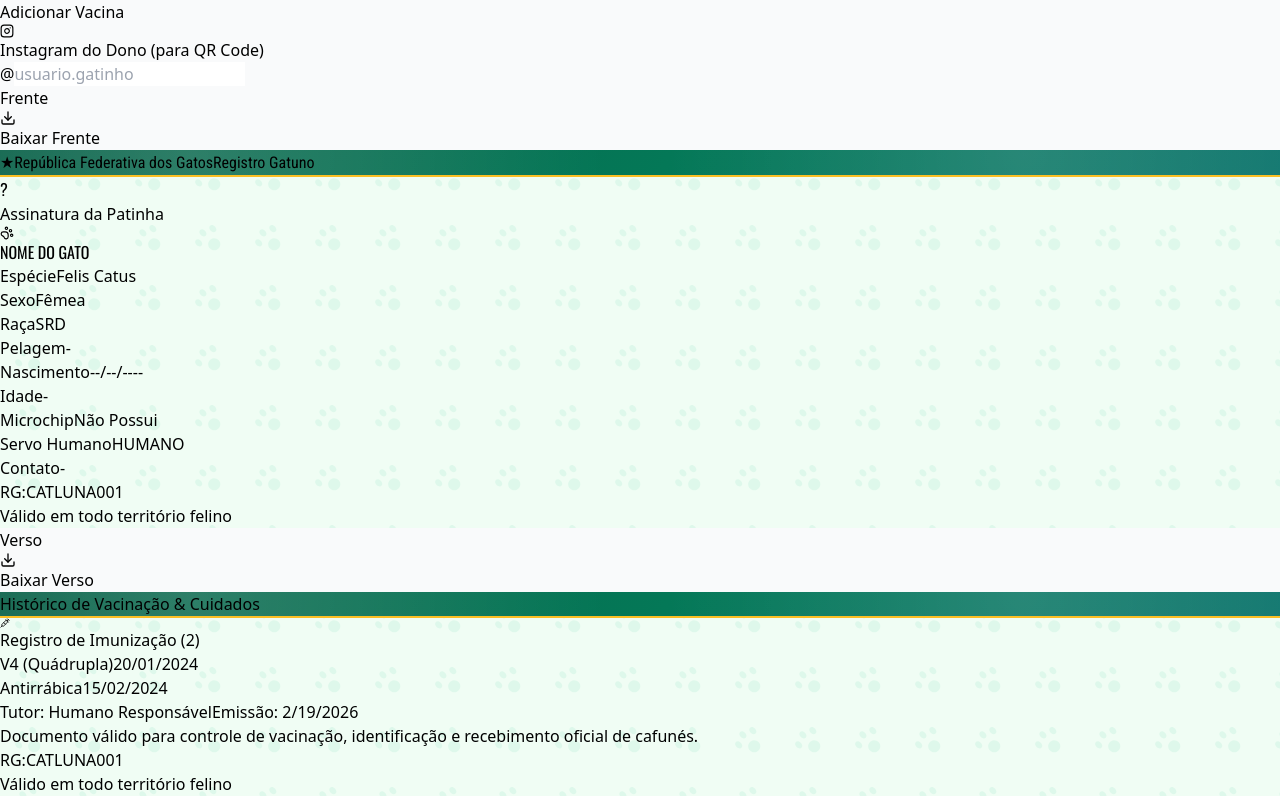
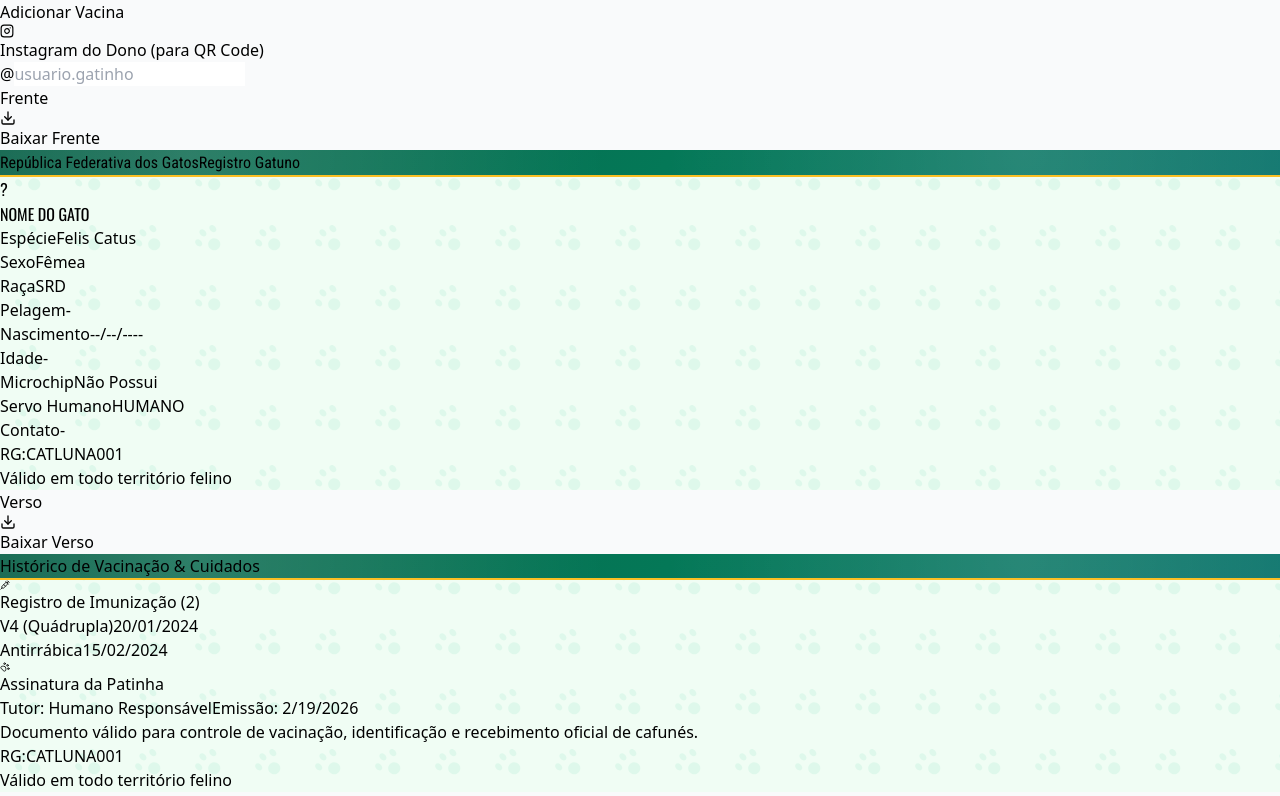
Before and after one commit to maikson88/Gateirinha, a React (Vite) app: page / in a window 1280 px wide. Shown: the part 572-1368 px from the top of the page. Built offline with nearby package versions, Linux system fonts and the light colour scheme; the HTML template or start-up script is replaced by a standard one.

Commit message:
Ajusta layout da carteirinha e campos de vacina

```diff
--- a/src/App.jsx
+++ b/src/App.jsx
@@ -328,14 +328,14 @@ const App = () => {
                   <input
                     type="text"
                     placeholder="Nome da Vacina"
-                    className={`${inputFieldClass} flex-1`}
+                    className={`${inputFieldClass} flex-1 text-base`}
                     value={vacina.nome}
                     onChange={(e) => updateVacina(index, 'nome', e.target.value)}
                   />
                   <input
                     type="text"
                     placeholder="Data"
-                    className={`${inputFieldClass} w-24`}
+                    className={`${inputFieldClass} w-28 flex-shrink-0`}
                     value={vacina.data}
                     onChange={(e) => updateVacina(index, 'data', e.target.value)}
                   />
@@ -397,8 +397,7 @@ const App = () => {
                  {/* Container do Texto Centralizado Verticalmente */}
                  <div className="flex items-center justify-center h-full w-full">
                    <div className={headerPillClass}>
-                      <span className="font-condensed inline-flex items-center gap-1 leading-none">
-                        <span className="header-pill-text text-yellow-400 text-[0.8rem] leading-none">★</span>
+                      <span className="font-condensed inline-flex items-center leading-none">
                         <span className="header-pill-text leading-none">República Federativa dos Gatos</span>
                       </span>
                       <span className="h-3 w-[1px] bg-emerald-500/50"></span>
@@ -414,7 +413,7 @@ const App = () => {
                 <div className="flex-1 flex items-center justify-center px-6 py-2 relative z-10">
                   <div className="w-full flex gap-5 items-center justify-center">
 
-                    {/* Coluna Esquerda: Foto + Assinatura */}
+                    {/* Coluna Esquerda: Foto */}
                     <div className="flex flex-col items-center gap-3 shrink-0 w-[24%]">
                       {/* Foto Box */}
                       <div className="w-full aspect-[3/4] bg-white border-2 border-emerald-800 rounded-lg p-1 shadow-md relative group">
@@ -431,15 +430,6 @@ const App = () => {
                          </div>
                       </div>
 
-                      {/* Assinatura Corrigida */}
-                      <div className="text-center w-full mt-0.5 px-1">
-                         <div className="mx-auto w-[84%] h-[1.5px] bg-emerald-900/80 relative mb-1"></div>
-                         <div className="text-[0.4rem] font-bold text-emerald-800 uppercase tracking-[0.06em] leading-none">Assinatura da Patinha</div>
-                         {/* Patinha Decorativa */}
-                         <div className="absolute -top-[2.2rem] left-1/2 -translate-x-1/2 opacity-70 pointer-events-none">
-                            <PawPrint size={14} className="text-emerald-900 rotate-[-10deg]" />
-                         </div>
-                      </div>
                     </div>
 
                     {/* Coluna Direita: Dados */}
@@ -559,6 +549,13 @@ const App = () => {
                 </div>
 
                 <div className="mt-2 shrink-0 pt-2 border-t border-emerald-200/80">
+                  <div className="text-center w-full mt-1.5 mb-2 px-1">
+                    <div className="mx-auto w-[52%] h-[1.5px] bg-emerald-900/80 mb-1"></div>
+                    <div className="flex items-center justify-center gap-1 text-[0.42rem] font-bold text-emerald-800 uppercase tracking-[0.06em] leading-none">
+                      <PawPrint size={10} className="text-emerald-900" />
+                      <span>Assinatura da Patinha</span>
+                    </div>
+                  </div>
                   <div className="flex items-center justify-between text-[0.48rem] text-emerald-900 font-bold uppercase tracking-wide mb-1">
                     <span>Tutor: {formData.servo || 'Humano Responsável'}</span>
                     <span>Emissão: {new Date().toLocaleDateString()}</span>
```
